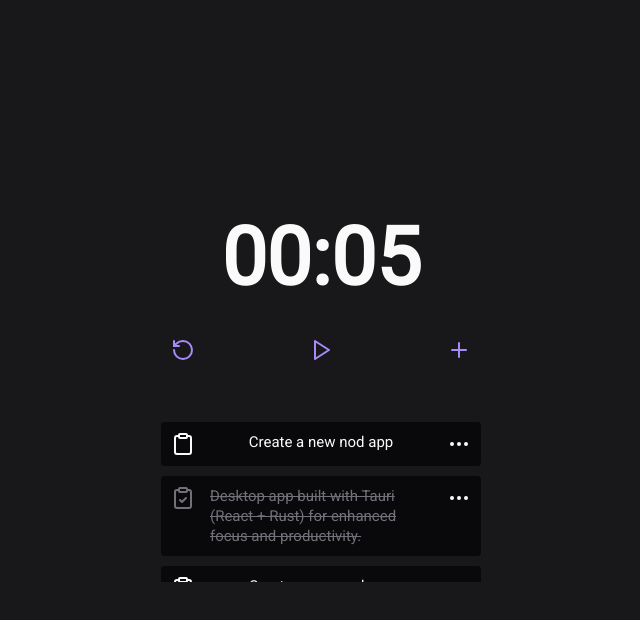
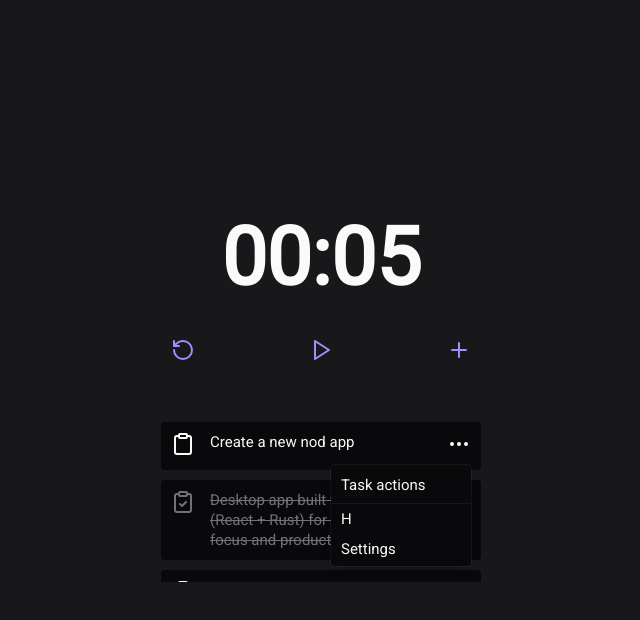
Before and after one commit to Adao-Angelo/clock-work, a React (Vite) app: page / in a window 1280 px wide. Both pictures are taken after a click on the button 777 px from the left and 444 px from the top of the page. Shown: the top 620 px of the page, without its empty margins (319-959 px from the left). Built offline with nearby package versions, Linux system fonts and the light colour scheme; what @radix-ui/themes would draw is missing.

Commit message:
add actions and dropdown

```diff
--- /dev/null
+++ b/src/components/Dropdown/Dropdown.tsx
@@ -0,0 +1,62 @@
+import React, { useState } from "react";
+
+interface DropdownRootProps {
+  label?: string;
+  children: React.ReactNode;
+  Icon?: React.ReactNode;
+}
+
+export const DropdownRoot: React.FC<DropdownRootProps> = ({
+  children,
+  Icon,
+}) => {
+  const [isOpen, setIsOpen] = useState(false);
+
+  return (
+    <div className="relative text-left">
+      <button
+        className="inline-flex justify-center focus:outline-none"
+        onClick={() => setIsOpen(!isOpen)}
+      >
+        {Icon}
+      </button>
+
+      {isOpen && (
+        <div className="absolute right-0 mt-2 w-56 origin-top-right z-10 rounded-md shadow-lg bg-zinc-950 ring-1 ring-zinc-50 ring-opacity-5 focus:outline-none">
+          <div className="py-1">{children}</div>
+        </div>
+      )}
+    </div>
+  );
+};
+
+interface DropdownHeaderProps {
+  children: React.ReactNode;
+}
+
+export const DropdownHeader: React.FC<DropdownHeaderProps> = ({ children }) => {
+  return (
+    <div className="px-4 py-3 text-2xl  font-roboto border-b border-zinc-900">
+      {children}
+    </div>
+  );
+};
+
+interface DropdownItemProps {
+  children: React.ReactNode;
+  onClick?: () => void;
+}
+
+export const DropdownItem: React.FC<DropdownItemProps> = ({
+  children,
+  onClick,
+}) => {
+  return (
+    <button
+      className="block px-4 py-2 text-2xl text-zinc-50 z-0 hover:bg-zinc-900 w-full text-left font-roboto"
+      onClick={onClick}
+    >
+      {children}
+    </button>
+  );
+};
--- /dev/null
+++ b/src/components/Dropdown/index.tsx
@@ -0,0 +1,7 @@
+import { DropdownHeader, DropdownItem, DropdownRoot } from "./Dropdown";
+
+export const Dropdown = {
+  Root: DropdownRoot,
+  Header: DropdownHeader,
+  Item: DropdownItem,
+};
--- a/src/components/task/TaskAction.tsx
+++ b/src/components/task/TaskAction.tsx
@@ -1,9 +1,18 @@
-import { Ellipsis } from "lucide-react";
-import Button from "../Button";
+import { Dropdown } from "../Dropdown";
 
 interface TaskActionsProps {
-  children: React.ReactNode;
+  children?: React.ReactNode;
 }
 export const TaskActions: React.FC<TaskActionsProps> = ({ children }) => {
-  return <Button className="text-zinc-50">{children || <Ellipsis />}</Button>;
+  return (
+    <Dropdown.Root Icon={children}>
+      <Dropdown.Header>
+        <span className="block truncate text-2xl font-roboto font-medium">
+          Task actions
+        </span>
+      </Dropdown.Header>
+      <Dropdown.Item>H</Dropdown.Item>
+      <Dropdown.Item>Settings</Dropdown.Item>
+    </Dropdown.Root>
+  );
 };
--- a/src/components/task/TaskContent.tsx
+++ b/src/components/task/TaskContent.tsx
@@ -9,7 +9,7 @@ export const TaskContent: React.FC<TaskContentProps> = ({
 }) => {
   return (
     <p
-      className={`font-roboto font-light text-2xl ${
+      className={`font-roboto flex-grow font-light text-left text-2xl ${
         isCompleted ? "line-through text-zinc-500" : ""
       }`}
     >
```
